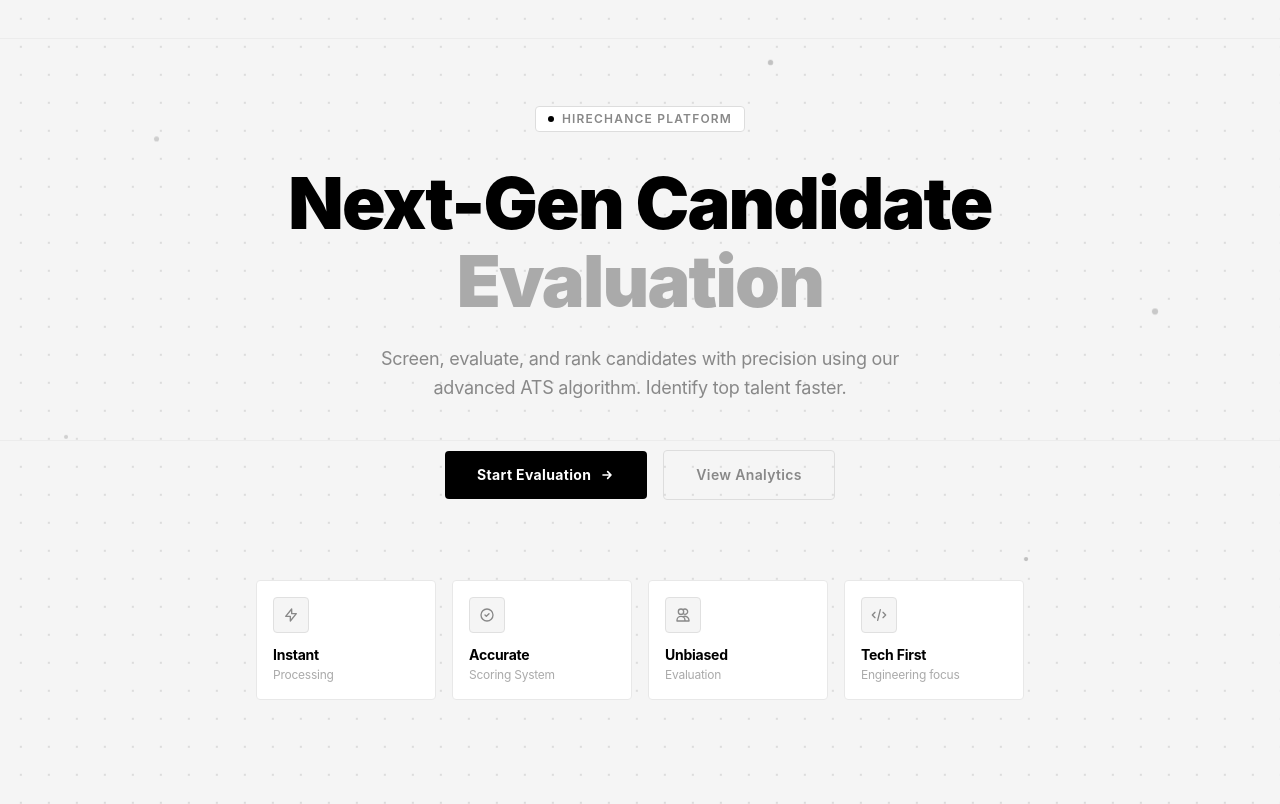
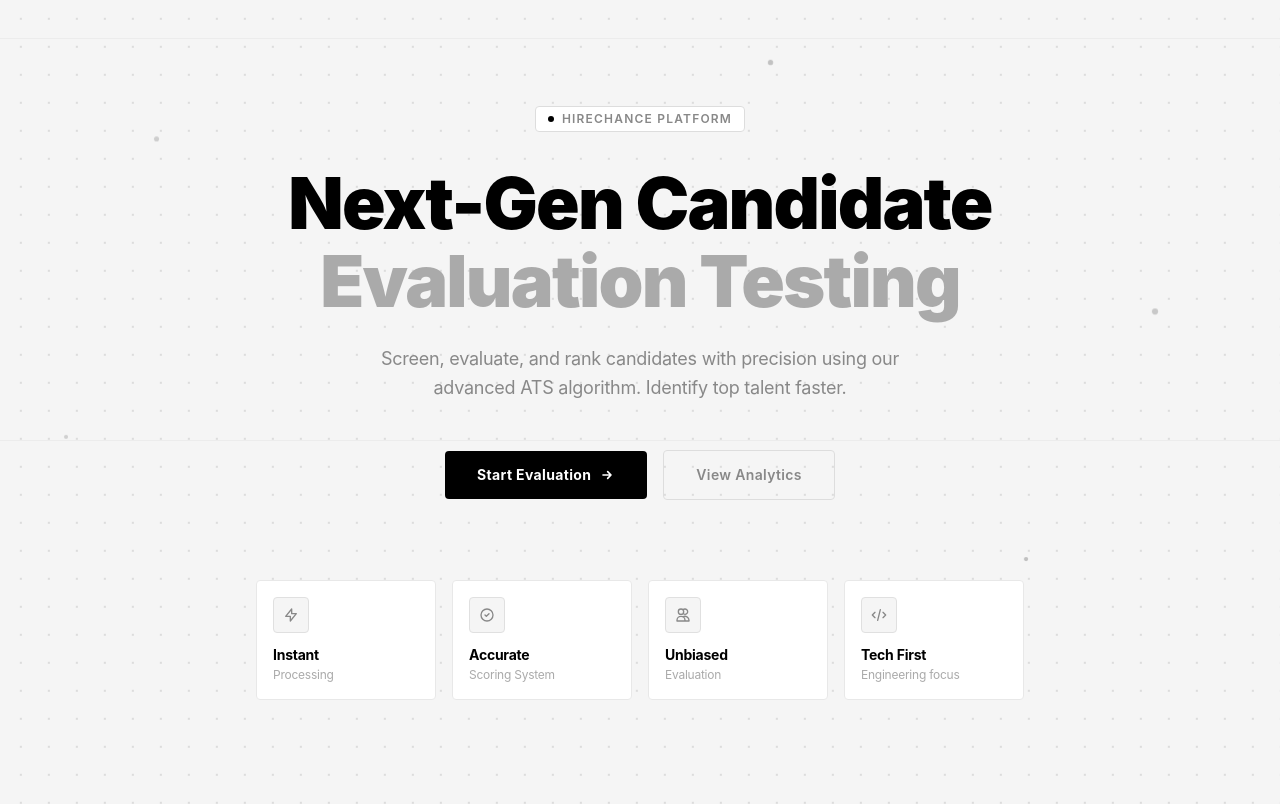
Before and after one commit to SaiForge/hirechance-ui, a React (Vite) app: page / in a window 1280 px wide. Built offline with nearby package versions, Linux system fonts and the light colour scheme.

Commit message:
Update heading text for candidate evaluation section

```diff
--- a/src/pages/Home.jsx
+++ b/src/pages/Home.jsx
@@ -49,7 +49,7 @@
 
                 <h1 className="text-5xl md:text-7xl font-black text-black mb-6 tracking-tight leading-[1.08]">
                     Next-Gen Candidate<br className="hidden md:block" />
-                    <span className="text-[#aaa]"> Evaluation</span>
+                    <span className="text-[#aaa]"> Evaluation Testing </span>
                 </h1>
 
                 <p className="text-base md:text-lg text-[#888] mb-12 max-w-xl mx-auto leading-relaxed">
```
